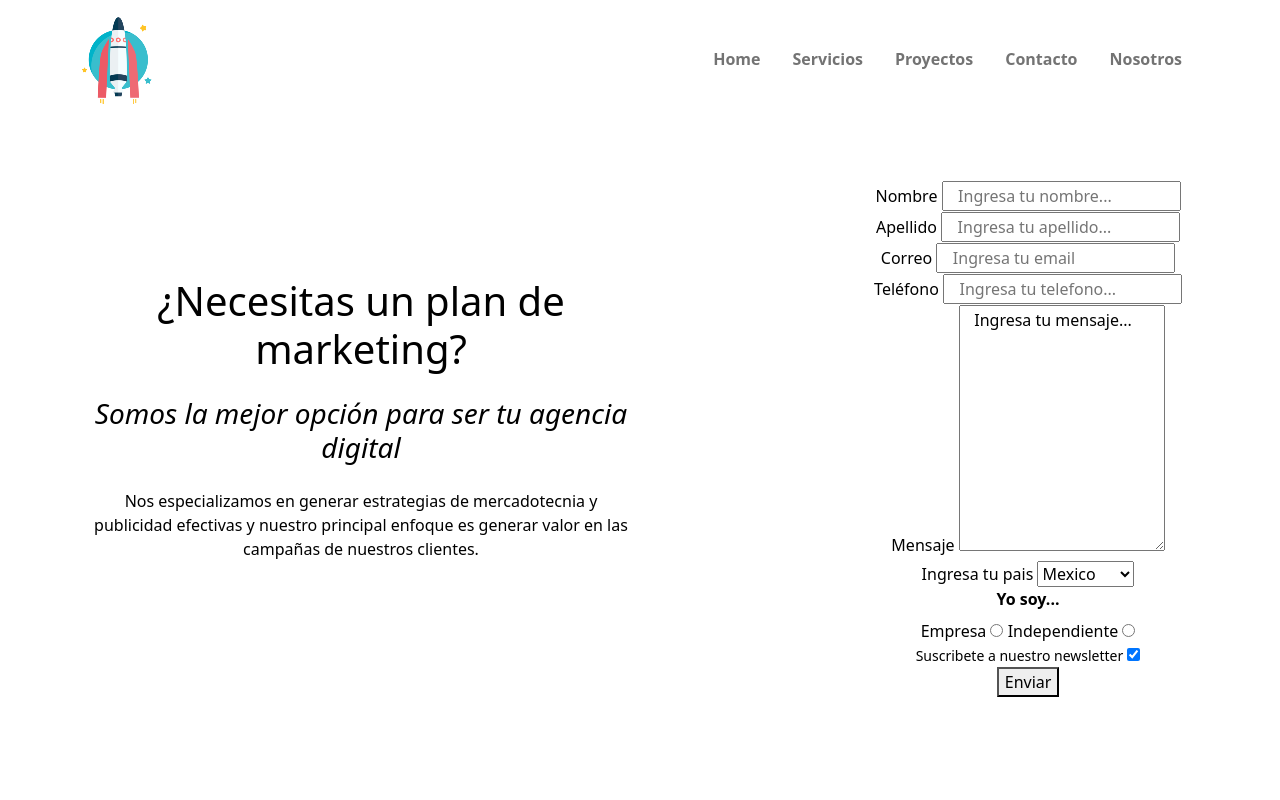
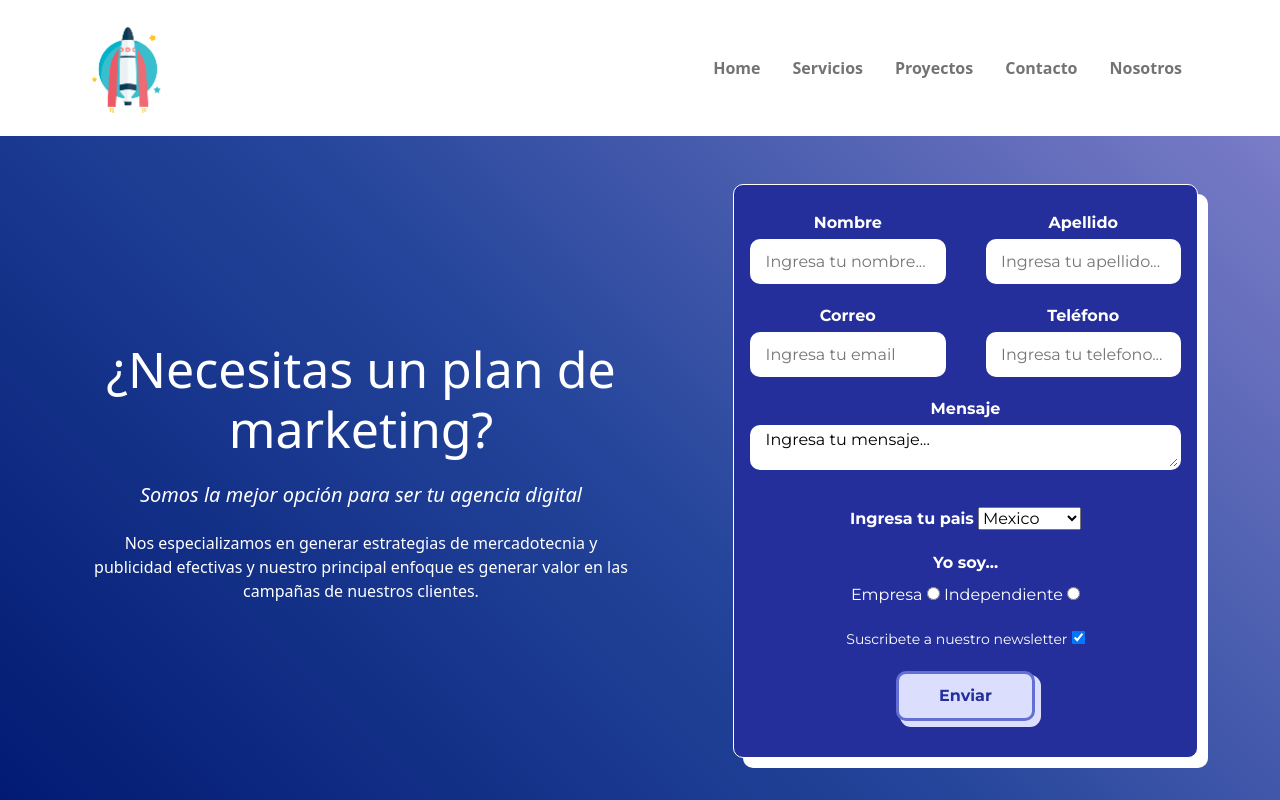
Before and after one commit to vegafer13/agencia-marketing-bootstrap, a website: page Pages/contacto.html in a window 1280 px wide. Shown: the top 800 px of the page. Drawn offline with nearby package versions, Linux system fonts and the light colour scheme.

Commit message:
se cambio ruta de css para visualizar el sitio

```diff
--- a/Pages/contacto.html
+++ b/Pages/contacto.html
@@ -7,7 +7,7 @@
     <!-- bootstrap cdn -->
     <link href="https://cdn.jsdelivr.net/npm/bootstrap@5.2.0-beta1/dist/css/bootstrap.min.css" rel="stylesheet" />
     <script src="https://cdn.jsdelivr.net/npm/bootstrap@5.2.0-beta1/dist/js/bootstrap.bundle.min.js"></script>
-    <link rel="stylesheet" href="../css/style.css">
+    <link rel="stylesheet" href="../css/style-site.css">
     <title>NaveDigital - Agencia digital</title>
     <link rel="shortcut icon" type="image/x-icon" href="../assets/icons/logo-favicon.ico" />
     <script src="https://kit.fontawesome.com/e889574b27.js" crossorigin="anonymous"></script>
```
Also changed, not shown: Pages/nosotros.html (+1 -1 lines), Pages/proyectos.html (+1 -1 lines), Pages/servicios.html (+1 -1 lines), index.html (+1 -1 lines).
